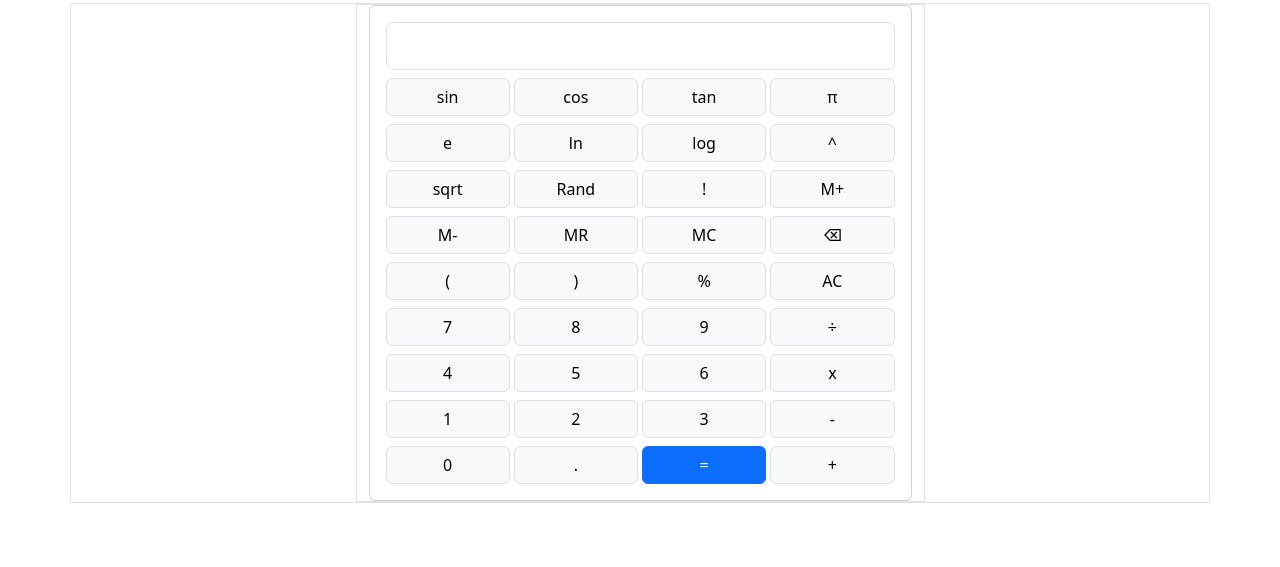
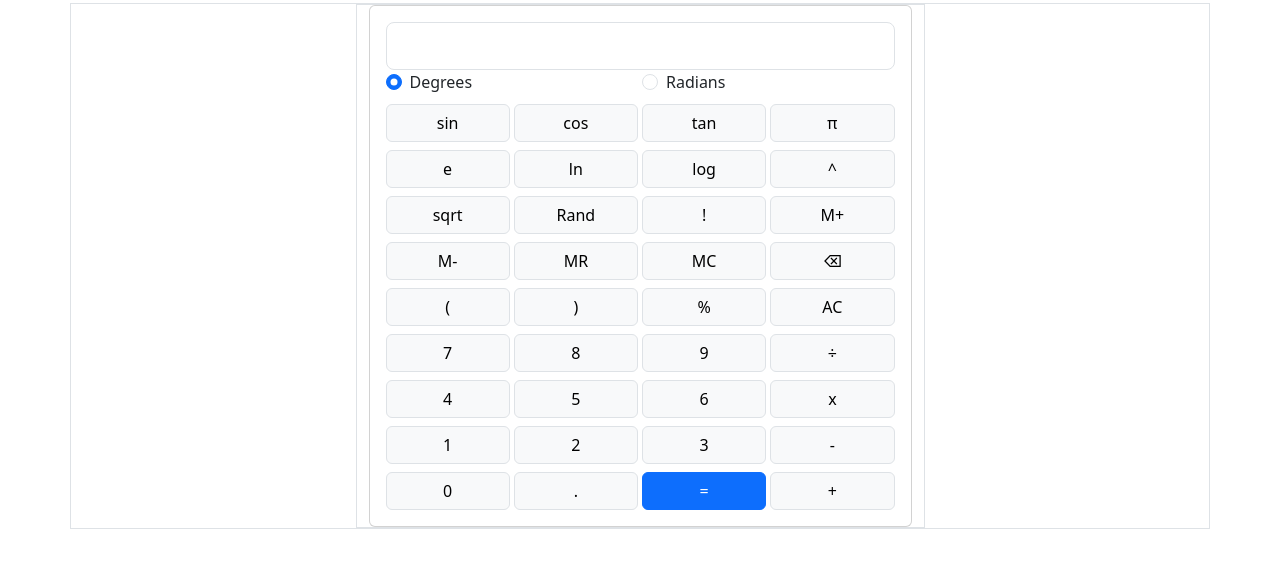
Before and after one commit to yohannes2025/project-2-scientific-calculator, a plain HTML site: page index.html in a window 1280 px wide. Shown: the part 69-636 px from the top of the page. Drawn offline with nearby package versions, Linux system fonts and the light colour scheme.

Commit message:
add degree and radian radio option button s using Bootstrapfor the trignometric calculations

```diff
--- a/index.html
+++ b/index.html
@@ -21,6 +21,36 @@
                     <div class="card-body">
                         <input id="calc-display" class="form-control form-control-lg text-end" type="text" aria-label=".form-control-lg example">
                         <div class="row gx-1">
+                            <!-- Angle mode switch -->
+                            <div class="col-6">
+                                <div class="form-check">
+                                <input
+                                    class="form-check-input"
+                                    type="radio"
+                                    name="angleMode"
+                                    id="degree"
+                                    value="degree"
+                                    checked
+                                />
+                                <label class="form-check-label" for="degree">
+                                    Degrees
+                                </label>
+                                </div>
+                            </div>
+                            <div class="col-6">
+                                <div class="form-check">
+                                  <input
+                                    class="form-check-input"
+                                    type="radio"
+                                    name="angleMode"
+                                    id="radian"
+                                    value="radian"
+                                  />
+                                  <label class="form-check-label" for="radian">
+                                    Radians
+                                  </label>
+                                </div>
+                              </div>
                             <div class="col-3">
                                 <button type="button" class="btn btn-light w-100 mt-2 border">sin</button>
                             </div>
```
